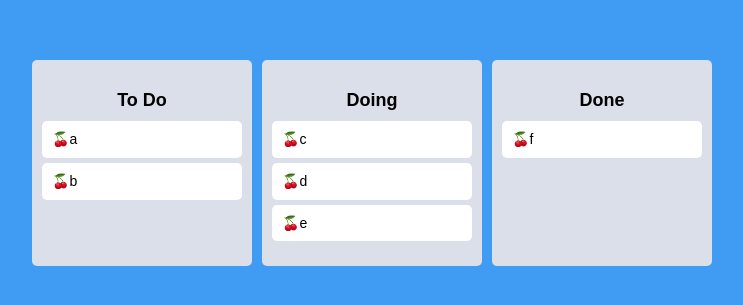
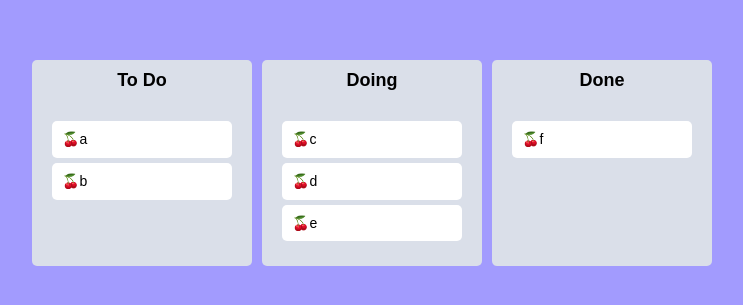
Before and after one commit to jw1011/trello-clone, a React (Create React App) app: page / in a window 1280 px wide. Shown: the part 237-542 px from the top of the page, without its empty margins (268-1011 px from the left). Built offline with nearby package versions, Linux system fonts and the light colour scheme.

Commit message:
Card Drop styles

```diff
--- a/src/App.tsx
+++ b/src/App.tsx
@@ -23,17 +23,36 @@
 
 function App() {
   const [toDos, setToDos] = useRecoilState(toDoState);
-  const onDragEnd = ({ draggableId, destination, source }: DropResult) => {
+  const onDragEnd = (info: DropResult) => {
+    console.log(info);
+    const { draggableId, destination, source } = info;
     if (!destination) return;
-
-    // setToDos((oldToDos) => {
-    //   const toDosCopy = [...oldToDos];
-    //   // 1)Delete item on source.index
-    //   toDosCopy.splice(source.index, 1);
-    //   // 2) Put back the item on the destination.index
-    //   toDosCopy.splice(destination?.index, 0, draggableId);
-    //   return toDosCopy;
-    // });
+    if (destination?.droppableId === source.droppableId) {
+      //same board movement
+      setToDos((allBoards) => {
+        const boardCopy = [...allBoards[source.droppableId]];
+        boardCopy.splice(source.index, 1);
+        boardCopy.splice(destination?.index, 0, draggableId);
+        return {
+          ...allBoards,
+          [source.droppableId]: boardCopy,
+        };
+      });
+    }
+    if (destination.droppableId !== source.droppableId) {
+      //cross board movement
+      setToDos((allBoards) => {
+        const sourceBoard = [...allBoards[source.droppableId]];
+        const destinationBoard = [...allBoards[destination.droppableId]];
+        sourceBoard.splice(source.index, 1);
+        destinationBoard.splice(destination?.index, 0, draggableId);
+        return {
+          ...allBoards,
+          [source.droppableId]: sourceBoard,
+          [destination.droppableId]: destinationBoard,
+        };
+      });
+    }
   };
   return (
     <DragDropContext onDragEnd={onDragEnd}>
--- a/src/Components/Board.tsx
+++ b/src/Components/Board.tsx
@@ -3,16 +3,35 @@
 import styled from "styled-components";
 
 const Wrapper = styled.div`
-  padding: 30px 10px 20px 10px;
+  padding-top: 10px;
   border-radius: 5px;
   background-color: ${(props) => props.theme.boardColor};
   min-height: 200px;
+  display: flex;
+  flex-direction: column;
 `;
 const Title = styled.h2`
   text-align: center;
   font-weight: 600;
   margin-bottom: 10px;
   font-size: 18px;
+`;
+
+interface IAreaProps {
+  isdraggingFromThisWith: boolean;
+  isDraggingOver: boolean;
+}
+
+const Area = styled.div<IAreaProps>`
+  background-color: ${(props) =>
+    props.isDraggingOver
+      ? "#fdcb6e"
+      : props.isdraggingFromThisWith
+      ? "#f7f7f7"
+      : "transparent"};
+  flex-grow: 1;
+  transition: background-color 0.3s ease-in-out;
+  padding: 20px;
 `;
 
 interface IBoardProps {
@@ -25,13 +44,18 @@
     <Wrapper>
       <Title>{boardId}</Title>
       <Droppable droppableId={boardId}>
-        {(magic) => (
-          <div ref={magic.innerRef} {...magic.droppableProps}>
+        {(magic, snapshot) => (
+          <Area
+            isDraggingOver={snapshot.isDraggingOver}
+            isdraggingFromThisWith={Boolean(snapshot.draggingFromThisWith)}
+            ref={magic.innerRef}
+            {...magic.droppableProps}
+          >
             {toDos.map((toDo, index) => (
               <DraggableCard key={toDo} index={index} toDo={toDo} />
             ))}
             {magic.placeholder}
-          </div>
+          </Area>
         )}
       </Droppable>
     </Wrapper>
--- a/src/Components/DraggableCard.tsx
+++ b/src/Components/DraggableCard.tsx
@@ -2,11 +2,14 @@
 import React from "react";
 import styled from "styled-components";
 
-const Card = styled.div`
+const Card = styled.div<{ isDragging: boolean }>`
   padding: 10px 10px;
+  margin-bottom: 5px;
   border-radius: 5px;
-  background-color: ${(props) => props.theme.cardColor};
-  margin-bottom: 5px;
+  background-color: ${(props) =>
+    props.isDragging ? "#ffeaa7" : props.theme.cardColor};
+  box-shadow: ${(props) =>
+    props.isDragging ? "0px 2px 5px rgba(0,0,0,0.3)" : "none"};
 `;
 
 interface IDraggableCardProps {
@@ -17,8 +20,9 @@
 function DraggableCard({ toDo, index }: IDraggableCardProps) {
   return (
     <Draggable key={toDo} draggableId={toDo} index={index}>
-      {(magic) => (
+      {(magic, snapshot) => (
         <Card
+          isDragging={snapshot.isDragging}
           ref={magic.innerRef}
           {...magic.draggableProps}
           {...magic.dragHandleProps}
--- a/src/theme.ts
+++ b/src/theme.ts
@@ -1,7 +1,7 @@
 import { DefaultTheme } from "styled-components";
 
 export const darkTheme: DefaultTheme = {
-  bgColor: "#3F9CF2",
+  bgColor: "#a29bfe",
   boardColor: "#DADFE9",
   cardColor: "white",
 };
```
